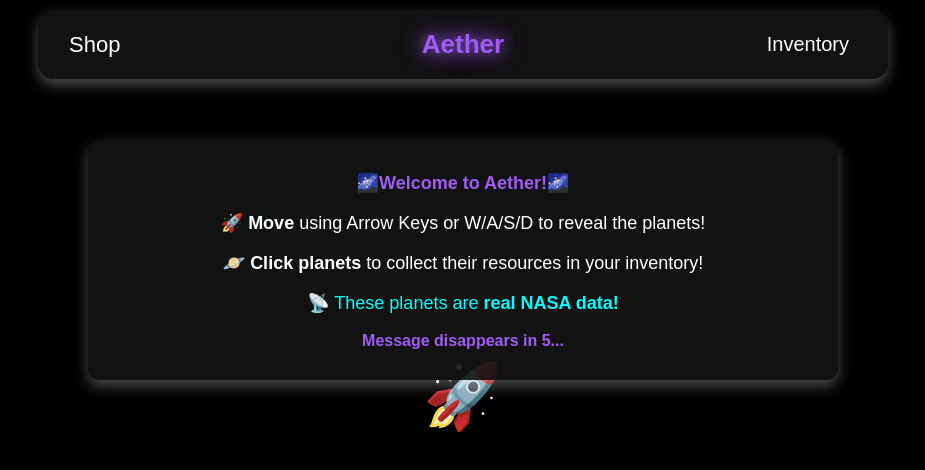
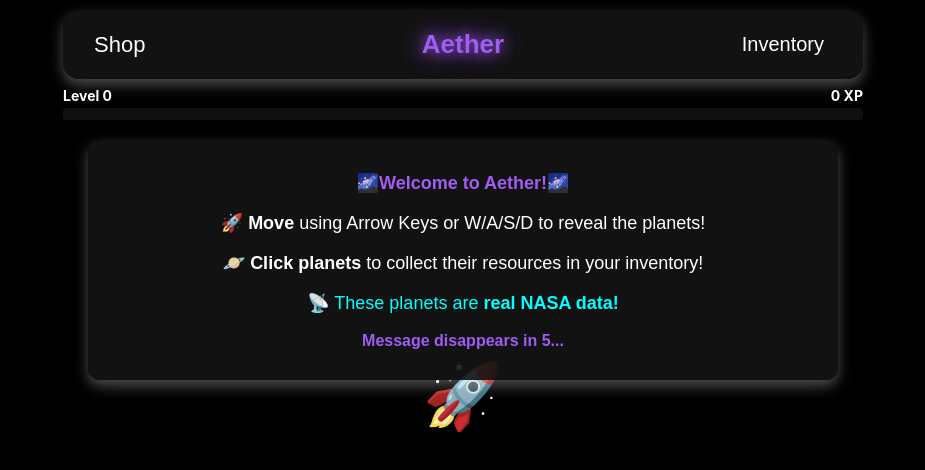
Before and after one commit to GurmukhSKharod/Aether, a React (Create React App) app in the folder frontend/: page / in a window 1280 px wide. Shown: the top 470 px of the page, without its empty margins (177-1102 px from the left). Built offline with nearby package versions, Linux system fonts and the light colour scheme; no server answers.

Commit message:
Added XP Bar. Players gain xp based on item rarity weight. Eg. Unique loot is 100 XP.

```diff
--- a/frontend/src/components/Hud.js
+++ b/frontend/src/components/Hud.js
@@ -1,7 +1,8 @@
 import React from "react";
+import XpBar from "./XPBar/XpBar";
 import "../styles/HUD.css";
 
-const Hud = ({ floatingResource, onInventoryToggle, onShopToggle }) => {
+const Hud = ({ floatingResource, onInventoryToggle, onShopToggle, xp, level }) => {
 //   const [animate, setAnimate] = useState(false);
 //   const [floatingText, setFloatingText] = useState(null);
 
@@ -15,6 +16,7 @@
 //   }, [score]);
 
   return (
+    <div className="hud-wrapper">
         <div className="hud-container">
         <div className="hud-item hud-left">
             <button className="hud-btn shop-btn" onClick={onShopToggle}>
@@ -42,6 +44,9 @@
             </button>
         </div>
         </div>
+        <XpBar xp={xp} level={level} />
+    </div>
+
   );
 };
 
--- a/frontend/src/components/SpaceCanvas.js
+++ b/frontend/src/components/SpaceCanvas.js
@@ -6,6 +6,8 @@
 import InventoryPanel from "./InventoryPanel/InventoryPanel";
 import { getRandomResource } from "../utils/ResourceGenerator";
 import "../styles/SpaceCanvas.css";
+import useXp from "../hooks/useXp";
+
 
 const randomColor = () => {
     const colors = ["#ff5733", "#33ff57", "#3357ff", "#ff33ff", "#f4a261", "#2a9d8f",
@@ -71,6 +73,8 @@
     // structured floating resource state:
     // { name: string, amount: number, color: string } | null
     const [floatingResource, setFloatingResource] = useState(null);
+
+    const [xp, level, addXp] = useXp();
 
 
     // Block browser zoom (Ctrl + +/- and Ctrl + wheel)
@@ -222,6 +226,8 @@
                 };
             });
 
+            addXp(res.rarity); // Awards xp based on resource rarity
+
             // 3) Trigger the “+amount ResourceName” pop‐up
             // setPickupFeedback({
             // name:   res.name,
@@ -291,6 +297,8 @@
                 score={0}
                 onInventoryToggle={toggleInv}
                 floatingResource={floatingResource}
+                xp={xp}
+                level={level}
             />
             {/* {pickupFeedback && (
                 <div
--- /dev/null
+++ b/frontend/src/components/XPBar/XpBar.css
@@ -0,0 +1,44 @@
+/* XpBar.css */
+
+.xpbar-container {
+  background: rgba(255,255,255,0.1);
+  border-radius: 4px;
+  overflow: hidden;
+  height: 12px;              /* a bit thicker */
+  position: relative;
+}
+
+/* Info row (level + xp) above the bar */
+.xpbar-info {
+  display: flex;
+  justify-content: space-between;
+  font-size: 14px;
+  font-weight: bold;
+  color: white;
+  margin-bottom: 4px;
+  text-shadow: 0 0 4px rgba(0,0,0,0.5);
+}
+
+/* Track and fill */
+.xpbar-track {
+  width: 100%;
+  height: 100%;
+  background: rgba(0,0,0,0.4);
+}
+
+.xpbar-fill {
+  height: 100%;
+  background: linear-gradient(90deg, #a05cf5, #804de8);
+  transition: width 0.5s ease-out;
+}
+
+/* glow animation on XP gain */
+.xpbar-info.gain {
+  animation: glowText 0.6s ease-out;
+}
+
+@keyframes glowText {
+  0%   { text-shadow: 0 0 4px #fff; color: #fff; }
+  50%  { text-shadow: 0 0 8px #a05cf5; color: #a05cf5; }
+  100% { text-shadow: 0 0 4px #fff; color: #fff; }
+}
--- /dev/null
+++ b/frontend/src/components/XPBar/XpBar.js
@@ -0,0 +1,43 @@
+// XpBar.js
+import React, { useEffect, useState } from "react";
+import "./XpBar.css";
+import { levelThresholds } from "../../utils/XpTable";
+
+export default function XpBar({ xp, level }) {
+  const [gain, setGain] = useState(false);
+
+  // compute progress as before…
+  const currentThreshold = levelThresholds[level];
+  const nextThreshold    = levelThresholds[level+1] ?? currentThreshold;
+  const progress = nextThreshold > currentThreshold
+    ? ((xp - currentThreshold)/(nextThreshold-currentThreshold))*100
+    : 100;
+
+  // whenever xp changes, flash the glow
+  useEffect(() => {
+    if (xp > 0) {
+      setGain(true);
+      const id = setTimeout(()=> setGain(false), 600);
+      return ()=> clearTimeout(id);
+    }
+  }, [xp]);
+
+  return (
+    <div className="xpbar-wrapper">
+      <div className={`xpbar-info ${gain ? "gain" : ""}`}>
+        <span>Level {level}</span>
+        <span>{xp} XP</span>
+      </div>
+      <div className="xpbar-container">
+        <div
+          className="xpbar-track"
+        >
+          <div
+            className="xpbar-fill"
+            style={{ width: `${progress}%` }}
+          />
+        </div>
+      </div>
+    </div>
+  );
+}
--- /dev/null
+++ b/frontend/src/hooks/useXp.js
@@ -0,0 +1,19 @@
+import { useState, useCallback } from "react";
+import { levelThresholds, xpAward } from "../utils/XpTable";
+
+// returns [xp, level, addXp]
+export default function useXp() {
+  const [xp, setXp] = useState(0);
+
+  // compute level from xp
+  const level = levelThresholds
+    .map((threshold, i) => ({ threshold, level: i }))
+    .filter(({ threshold }) => xp >= threshold)
+    .pop().level;
+
+  const addXp = useCallback((rarity) => {
+    setXp((current) => current + (xpAward[rarity] || 0));
+  }, []);
+
+  return [xp, level, addXp];
+}
--- a/frontend/src/styles/HUD.css
+++ b/frontend/src/styles/HUD.css
@@ -1,4 +1,5 @@
-.hud-container {
+/* Wrapper that holds both HUD + XPBar */
+.hud-wrapper {
   position: fixed;
   top: 10px;
   left: 50%;
@@ -6,6 +7,10 @@
   width: 70%;
   max-width: 800px;
   min-width: 400px;
+  z-index: 20;            /* above canvas, above XPBar */
+}
+
+.hud-container {
     background: rgba(20, 20, 20, 0.9);
     padding: 15px 25px;
     display: flex;
@@ -16,7 +21,7 @@
     font-family: Arial, sans-serif;
     font-size: 22px;
     box-shadow: 0 6px 14px rgba(255, 255, 255, 0.3);
-    z-index: 10;
+    margin-bottom: 8px;
 }
 
 .hud-item {
--- /dev/null
+++ b/frontend/src/utils/XpTable.js
@@ -0,0 +1,10 @@
+// Level thresholds (total XP required to reach each level):
+export const levelThresholds = [0, 100, 500, 1000, 2500, 5000, 10000, 25000, 50000, 100000, 250000, 500000, 1000000];
+
+// XP award per rarity (or per resource click):
+export const xpAward = {
+  common:   5,
+  uncommon: 10,
+  rare:     25,
+  unique:   100,
+};
```
Lines whose indentation alone changed are shown as unchanged.
